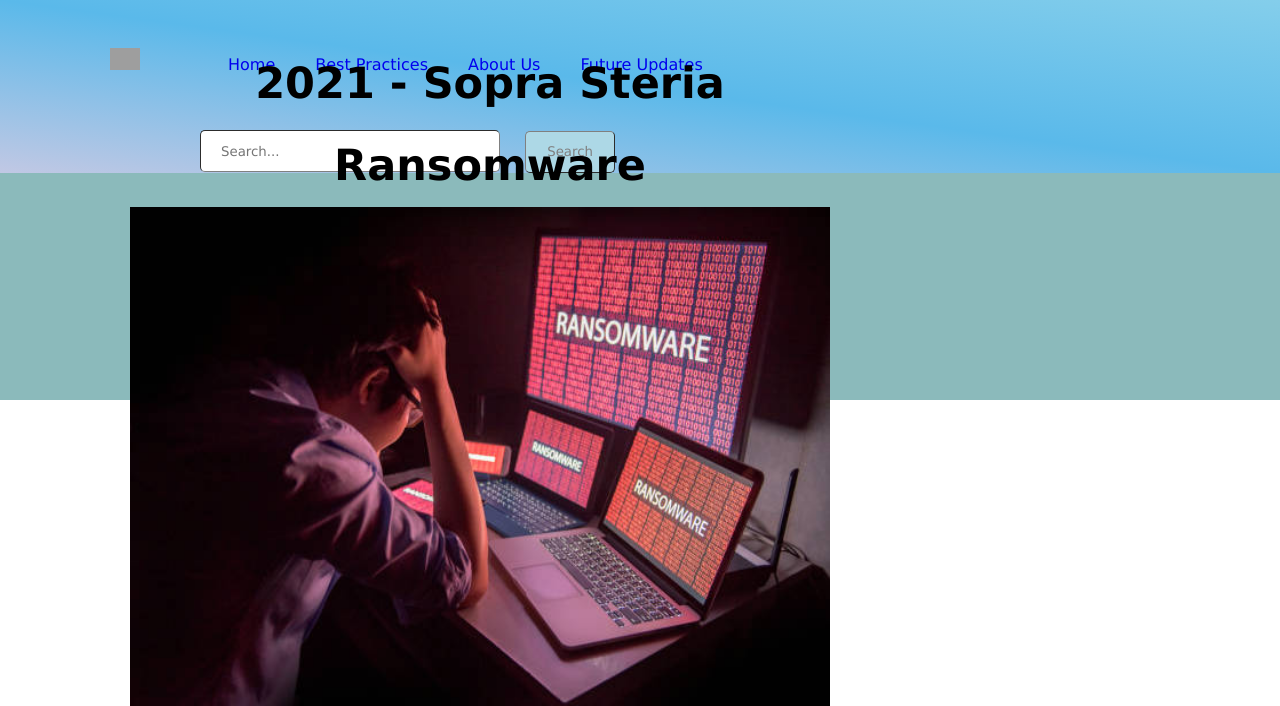
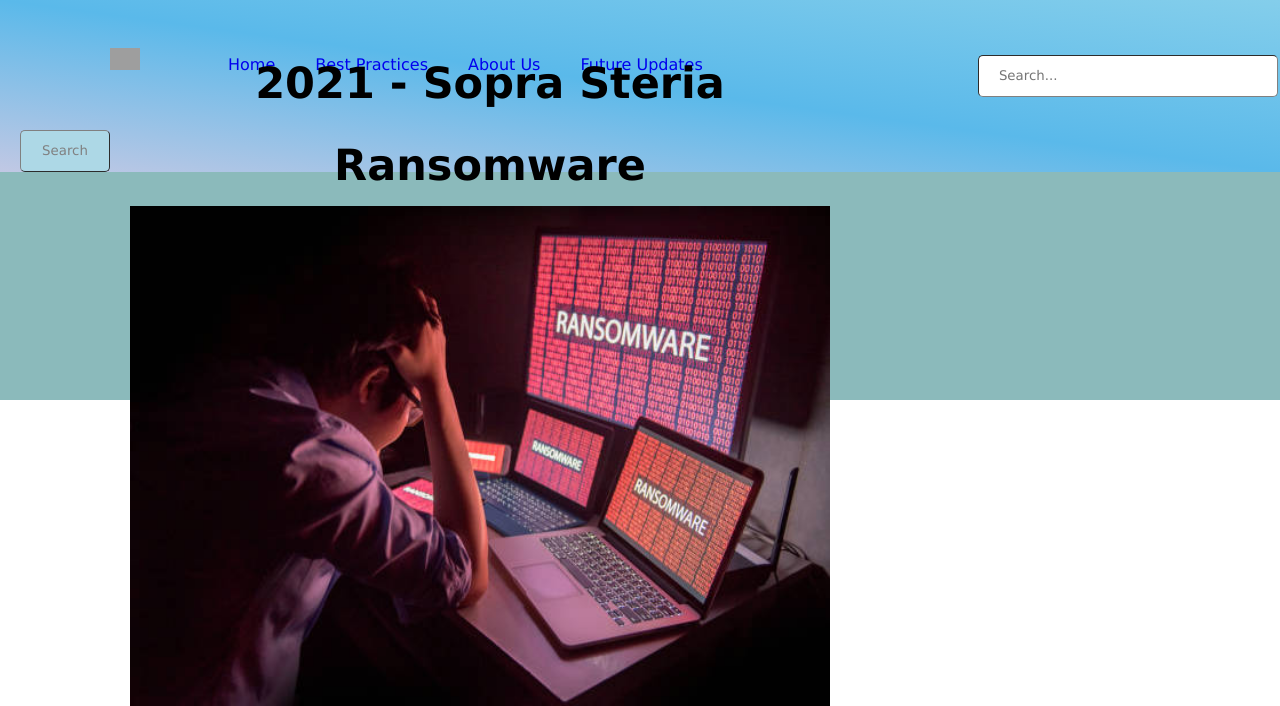
Before and after one commit to crescent0001/JL-Ted-SMEs-blog, a Django app: page /article/4 in a window 1280 px wide. Shown: the top 706 px of the page. Run offline with Django 3.2, Linux system fonts and the light colour scheme; data comes from the database, SQL or seed files in the repository; style sheets or scripts are compiled from the project's sources; grey boxes are pictures that could not be loaded.

Commit message:
Older Version

```diff
--- a/Demo Project/JannetLee/templates/base.html
+++ b/Demo Project/JannetLee/templates/base.html
@@ -32,7 +32,6 @@
         border-color: gray;
         border-width: 1px;
         border-radius: 5px;
-        display: inline-flex;
       }
       .global_search_button {
         background-color: lightblue;
@@ -67,7 +66,7 @@
           <li><a href="about.html">About Us</a></li>
           <li><a href="futureupdates.html">Future Updates</a></li>
         </ul>
-          <form class="" method="POST" action="{% url 'searchresults' %}">
+
             {% csrf_token %}
             <input
               class="global_search"
--- a/Demo Project/JannetLee/urls.py
+++ b/Demo Project/JannetLee/urls.py
@@ -7,7 +7,7 @@
 urlpatterns = [
 
     path('', IndexView.as_view(), name="home"),
-    path('searchresults', views.searchresults, name='searchresults'),
+    # path('searchresults', views.searchresults, name='searchresults'),
     path('about.html', views.AboutPageView.as_view(), name='About Us'),
     path('bestpractices.html', views.HomeView.as_view(), name='Best Practices'),
     path('futureupdates.html', views.FutureUpdates.as_view(), name='Future Updates'),
```
